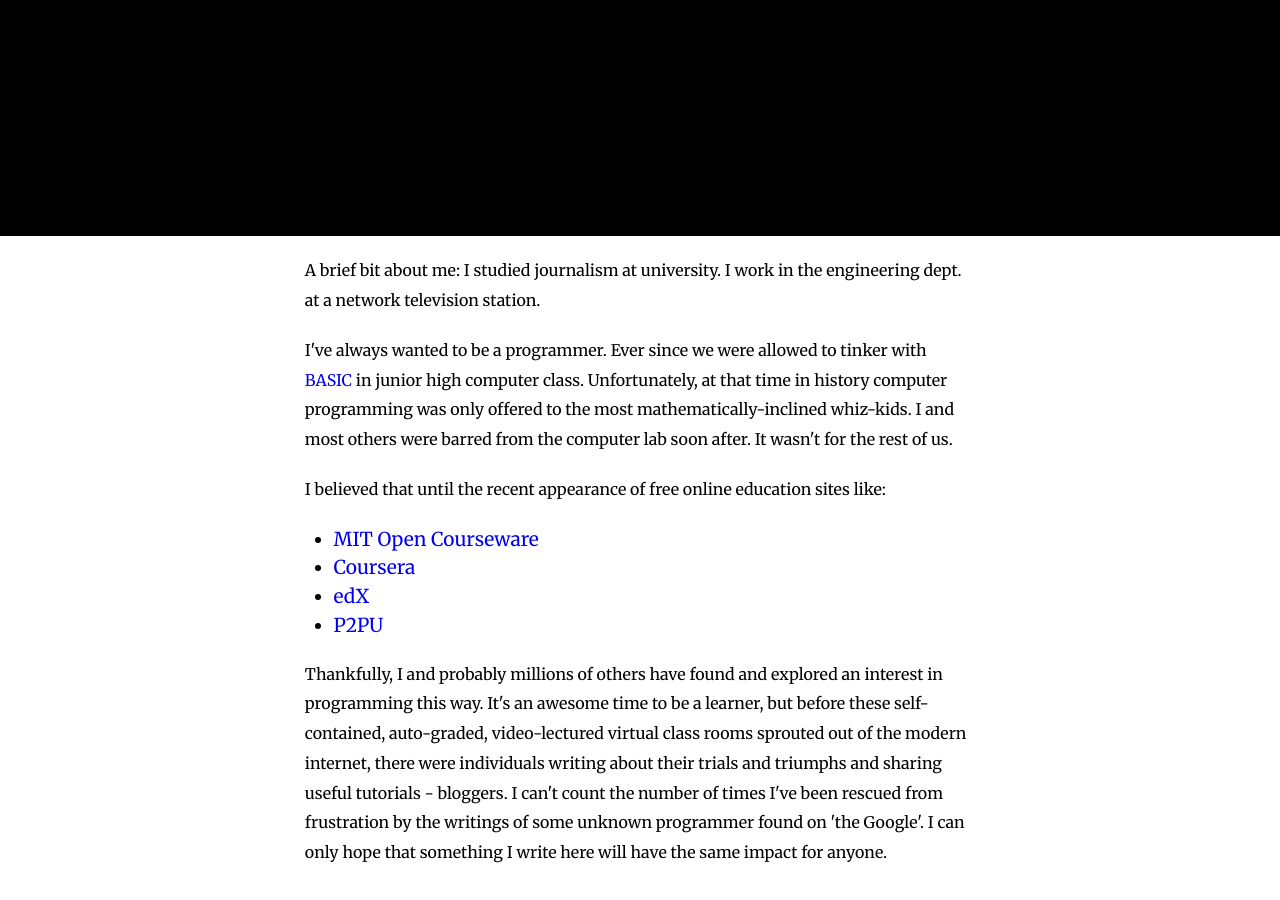
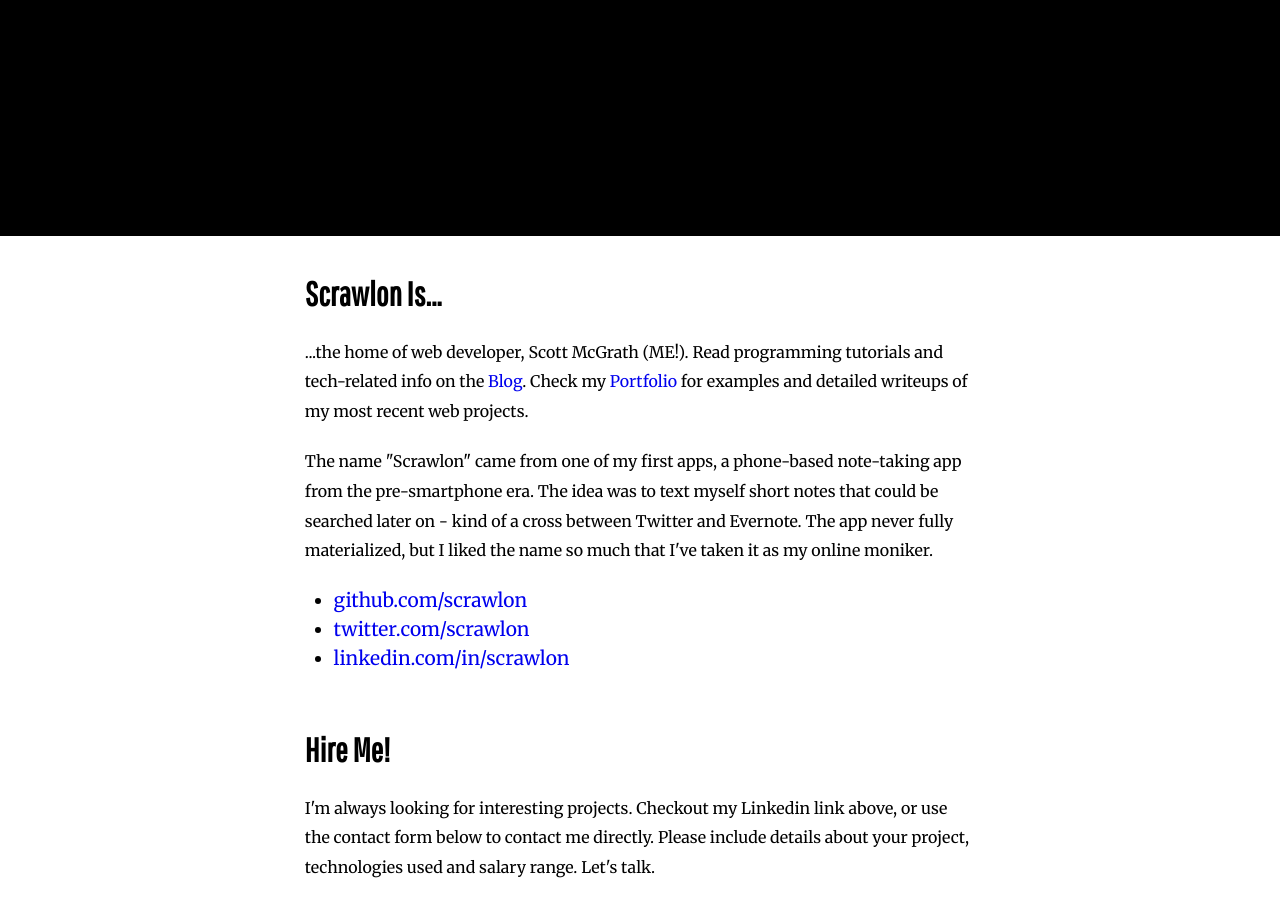
Before and after one commit to scrawlon/scrawlon.github.io, a Jekyll site: the page built from about.html, in a window 1280 px wide and 900 px high, scrolled down 564 px. Built offline with Jekyll 4.4.1, drawn with Linux system fonts in a browser that asks for light colours; some of the changed text lies outside the part shown; grey boxes are pictures that could not be loaded.

Commit message:
Updated About page. Aadded Google contact form and contact page

```diff
--- a/_config.yml
+++ b/_config.yml
@@ -34,6 +34,8 @@
     url: /blog/
   - title: Portfolio
     url: /portfolio/
+  - title: Contact
+    url: /contact/
 
 # http://en.wikipedia.org/wiki/List_of_tz_database_time_zones
 timezone:     America/New_York
--- /dev/null
+++ b/_includes/google_contact_form.html
@@ -0,0 +1 @@
+<iframe src="https://docs.google.com/forms/d/e/1FAIpQLSeXYKdrcLVpqNcBc8qzpL851MQeqd_Q7te0BAu-u_kY8-yerw/viewform?embedded=true" width="100%" height="1200" frameborder="0" marginheight="0" marginwidth="0">Loading...</iframe>
--- a/about.html
+++ b/about.html
@@ -1,47 +1,47 @@
 ---
 layout: page
-title: "Scrawlon - About: A programming blog by Scott McGrath"
-heading: "About"
+title: "About"
 tags: []
 ---
 
+<h2>Scrawlon Is...</h2>
 <p>
-  A brief bit about me: I studied journalism at university.
-  I work in the engineering dept. at a network television station.
+  ...the home of web developer, Scott McGrath (ME!). Read programming tutorials
+  and tech-related info on the <a href="/blog" title="Blog - Scrawlon">Blog</a>.
+  Check my <a href="/portfolio" title="Portfolio - Scrawlon">Portfolio</a> for
+  examples and detailed writeups of my most recent web projects.
 </p>
+
 <p>
-  I've always wanted to be a programmer. Ever since we were allowed to tinker with
-  <a href="http://en.wikipedia.org/wiki/BASIC">BASIC</a> in junior high computer class.
-  Unfortunately, at that time in history
-  computer programming was only offered to the most mathematically-inclined whiz-kids.
-  I and most others were barred from the computer lab soon after. It wasn't for the rest of us.
-</p>
-<p>
-  I believed that until the recent appearance of free online education sites like:
+  The name "Scrawlon" came from one of my first apps, a phone-based
+  note-taking app from the pre-smartphone era. The idea was to text myself
+  short notes that could be searched later on - kind of a cross between
+  Twitter and Evernote. The app never fully materialized, but I liked the name so
+  much that I've taken it as my online moniker.
   <ul>
     <li>
-      <a href="http://ocw.mit.edu/index.htm">MIT Open Courseware</a>
+      <a href="https://github.com/scrawlon" title="Github" target="_blank">
+        github.com/scrawlon
+      </a>
     </li>
     <li>
-      <a href="https://www.coursera.org">Coursera</a>
+      <a href="https://twitter.com/scrawlon" title="Twitter" target="_blank">
+        twitter.com/scrawlon
+      </a>
     </li>
     <li>
-      <a href="https://www.edx.org/">edX</a>
-    </li>
-    <li>
-      <a href="https://p2pu.org/en/">P2PU</a>
+      <a href="https://linkedin.com/in/scrawlon" title="Linkedin" target="_blank">
+        linkedin.com/in/scrawlon
+      </a>
     </li>
   </ul>
 </p>
+
+<h2>Hire Me!</h2>
 <p>
-  Thankfully, I and probably millions of others have found and explored an interest in programming this way.
-  It's an awesome time to be a learner, but before these self-contained, auto-graded, video-lectured virtual
-  class rooms sprouted out of the modern internet, there were individuals writing about their trials and triumphs
-  and sharing useful tutorials - bloggers. I can't count the number of times I've been rescued from frustration
-  by the writings of some unknown programmer found on 'the Google'. I can only hope that something I write here
-  will have the same impact for anyone.
+  I'm always looking for interesting projects. Checkout my Linkedin link above,
+  or use the contact form below to contact me directly. Please include details
+  about your project, technologies used and salary range. Let's talk.
 </p>
-<h4>On the origin of "Scrawlon":</h4>
-<p>
-  Coming Soon...
-</p>
+
+<iframe src="https://docs.google.com/forms/d/e/1FAIpQLSeXYKdrcLVpqNcBc8qzpL851MQeqd_Q7te0BAu-u_kY8-yerw/viewform?embedded=true" width="100%" height="1200" frameborder="0" marginheight="0" marginwidth="0">Loading...</iframe>
--- a/blog.html
+++ b/blog.html
@@ -1,7 +1,6 @@
 ---
 layout: page
 title: "Blog"
-heading: "Blog"
 tags: []
 ---
 
```
Also changed, not shown: contact.html (added, +7 -0 lines).
